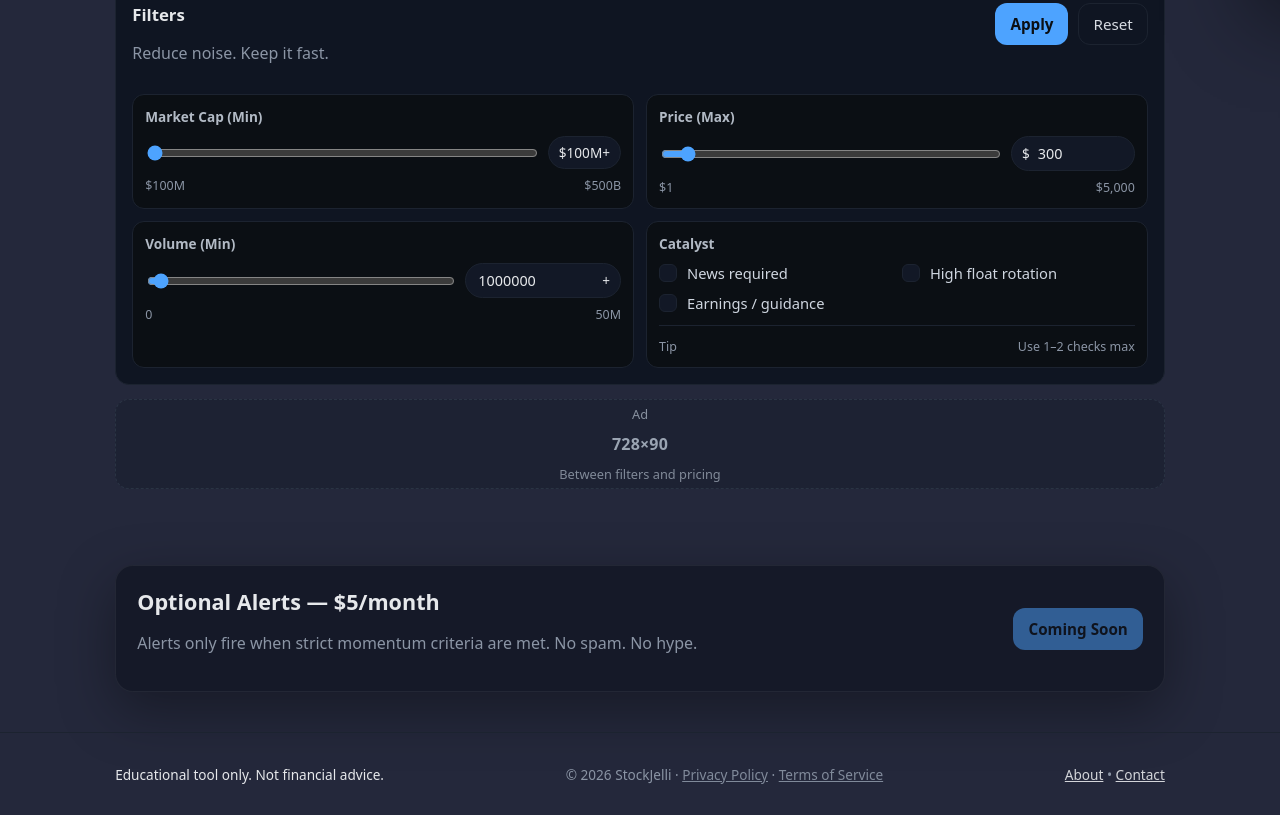
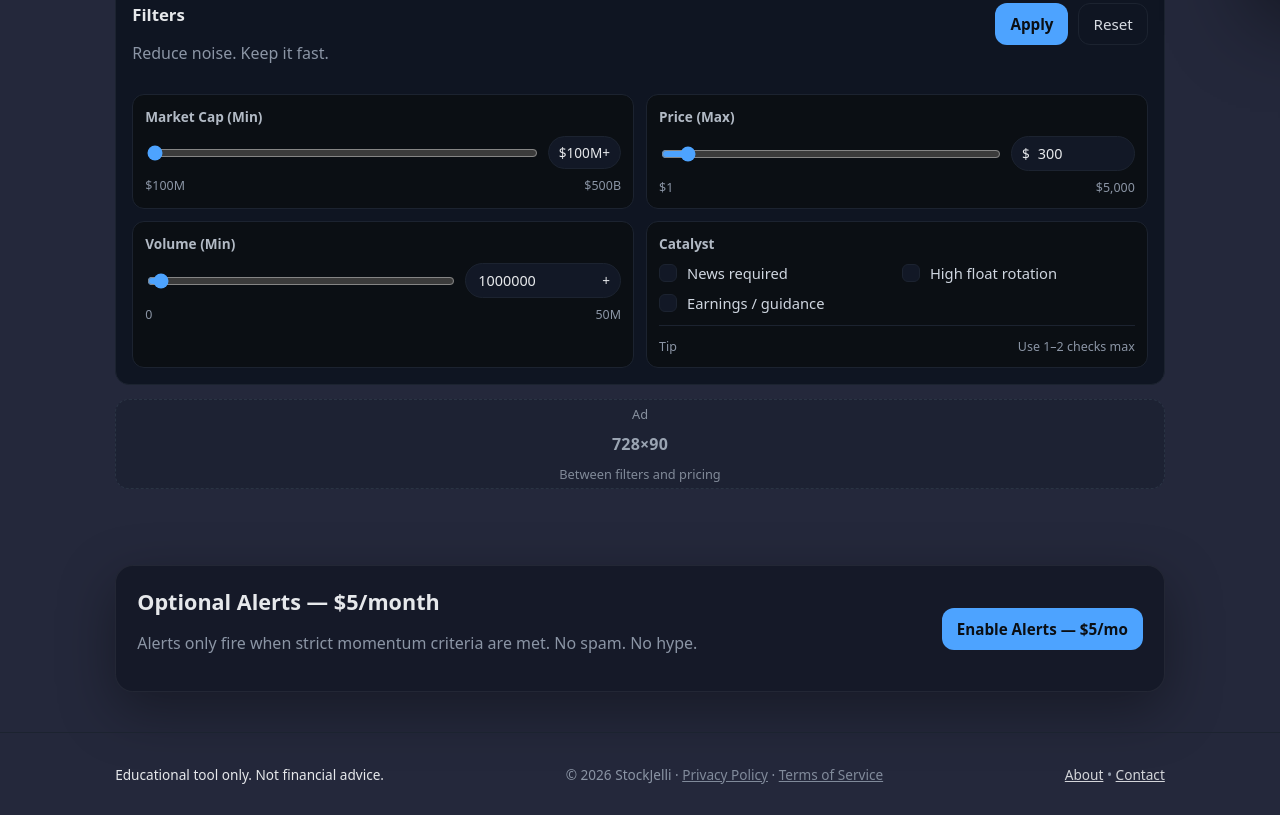
Before and after one commit to DevrinH/StockJelli-frontend, a plain HTML site: page index.html in a window 1280 px wide. Shown: the part 779-1594 px from the top of the page. Drawn offline with Linux system fonts and the light colour scheme; no server answers.

Commit message:
stripe activation

```diff
--- a/index.html
+++ b/index.html
@@ -67,7 +67,7 @@
     </script>
 
     <script src="app.js" defer></script>
-
+    <script src="alerts-frontend.js" defer></script>
     <!-- JSON-LD Structured Data -->
     <script type="application/ld+json">
     {
@@ -730,7 +730,7 @@
               </p>
             </div>
 
-            <button class="btn btn-primary" id="enableAlertsBtn" disabled style="opacity: 0.5; cursor: not-allowed;">Coming Soon</button>
+            <button class="btn btn-primary" id="enableAlertsBtn">Enable Alerts — $5/mo</button>
           </div>
         </div>
       </section>
```
